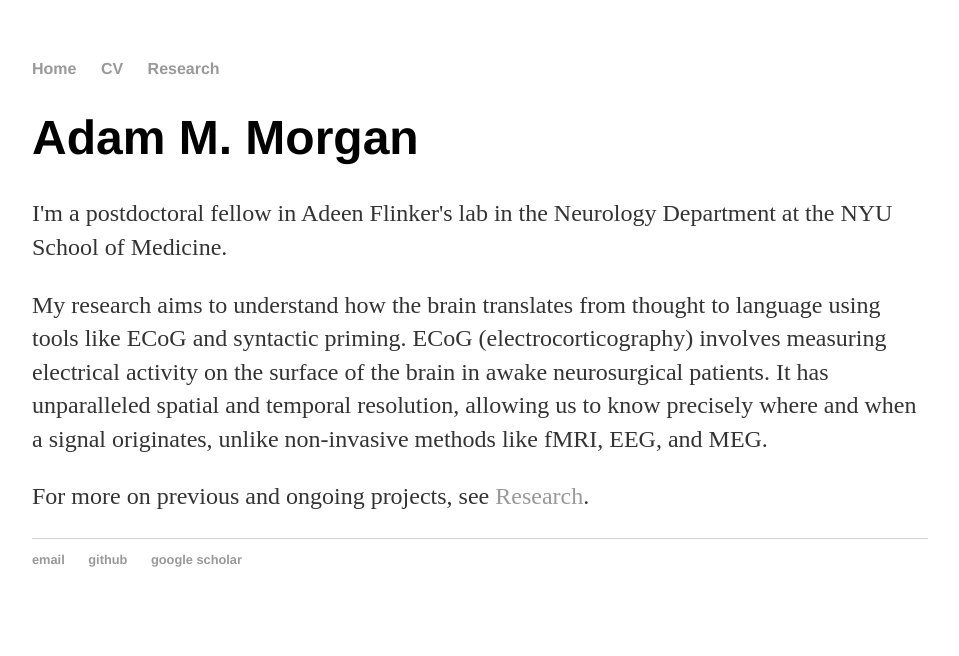
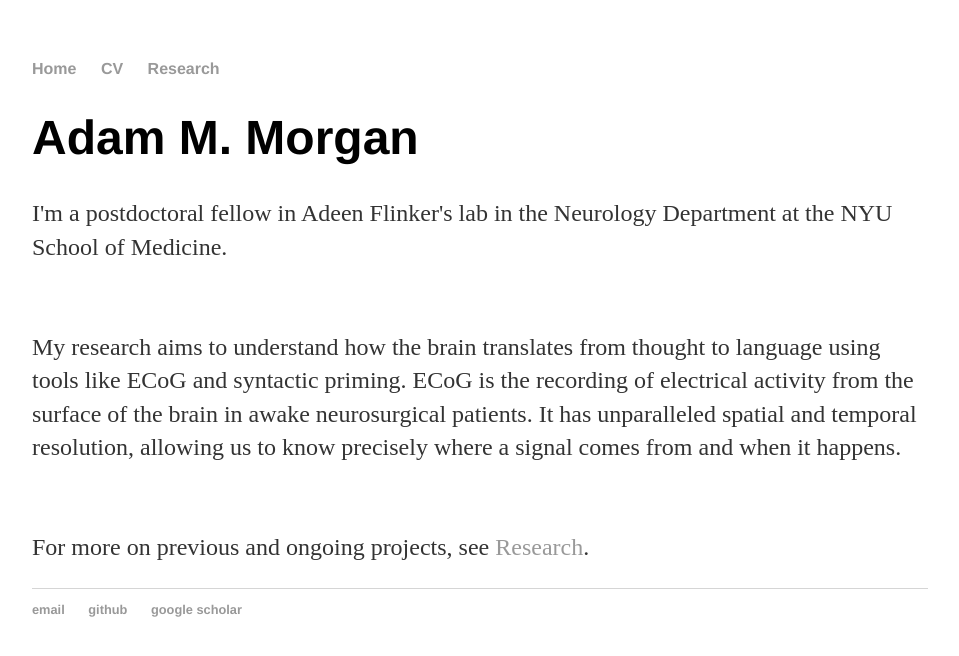
Before and after one commit to adam-milton-morgan/adam-milton-morgan.github.io, a Jekyll site: the page built from index.html, in a window 1280 px wide. Shown: the top 656 px of the page, without its empty margins (160-1119 px from the left). Built offline with Jekyll 4.4.1, drawn with Linux system fonts in a browser that asks for light colours.

Commit message:
Update index.html

```diff
--- a/index.html
+++ b/index.html
@@ -5,10 +5,12 @@ title: Adam M. Morgan, Cognitive Neuroscientist
 <div class="blurb">
 	<h1>Adam M. Morgan</h1>
 	<p>I'm a postdoctoral fellow in Adeen Flinker's lab in the Neurology Department at the NYU School of Medicine.</p>
+	<br>
 
 	<p>My research aims to understand how the brain translates from thought to language using tools like ECoG and syntactic priming.
-		ECoG (electrocorticography) involves measuring electrical activity on the surface of the brain in awake neurosurgical patients.
-		It has unparalleled spatial and temporal resolution, allowing us to know precisely where and when a signal originates, unlike non-invasive methods like fMRI, EEG, and MEG.</p>
+		ECoG is the recording of electrical activity from the surface of the brain in awake neurosurgical patients.
+		It has unparalleled spatial and temporal resolution, allowing us to know precisely where a signal comes from and when it happens.</p>
+	<br>
 
 	<p>For more on previous and ongoing projects, see <a href="/research">Research</a>.</p>
 
```
